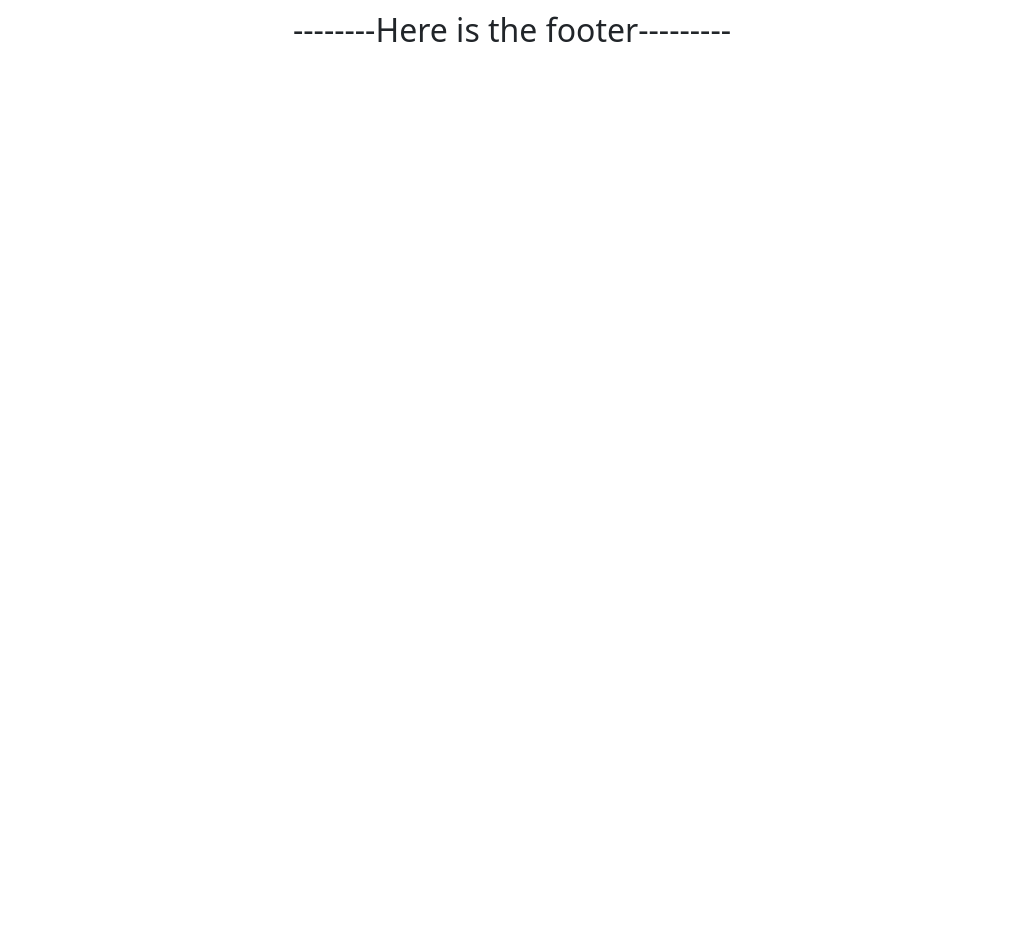
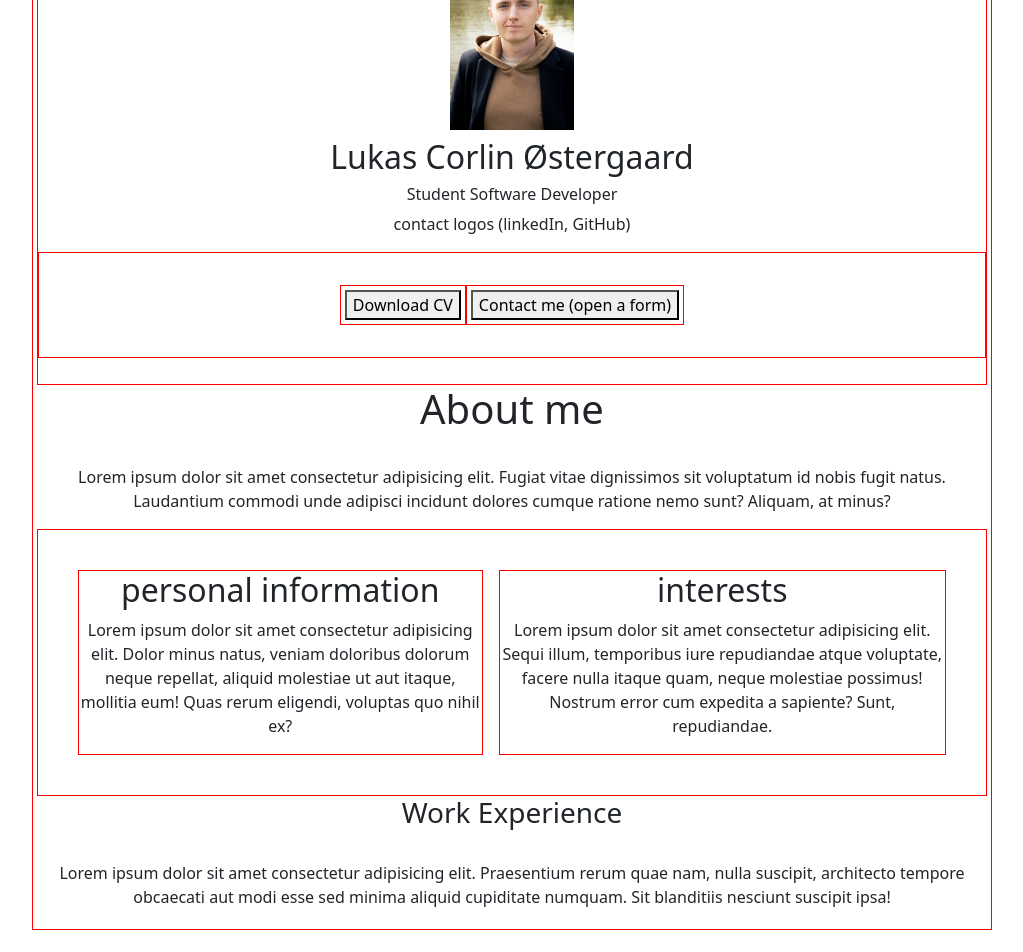
Before and after one commit to lubrozz/lubrozz.github.io, a React (Vite) app in the folder cv_web-page/: page / in a window 1280 px wide. Shown: the part 240-1192 px from the top of the page, without its empty margins (128-1151 px from the left). Before the commit the page ends 800 px from the top, so only its background shows below. Built offline with nearby package versions, Linux system fonts and the light colour scheme.

Commit message:
Added Sections for quickabout, aboutme and workexperience body of the page

```diff
--- a/cv_web-page/src/App.tsx
+++ b/cv_web-page/src/App.tsx
@@ -1,10 +1,13 @@
 /**
  * Starting the app with: npm run dev
  */
-import Alert from "./components/Alert";
+
 import { useState } from "react";
 import MainLayout from "./Layout/MainLayout";
 import NavBar from "./components/NavBar";
+import AboutMe from "./components/AboutMe";
+import WorkExperience from "./components/WorkExperience";
+import QuickAbout from "./components/QuickAbout";
 
 /**
  * --------The Alert--------
@@ -29,15 +32,13 @@ function App() {
    * useState is done to set the state of an element. It creates an array of two elements.
    * The initial state and a changing state. The initial state is set in the '()'.
    */
-  const [alertVisible, setAlertVisibility] = useState(false);
 
   return (
     <MainLayout>
-      {alertVisible && (
-        <Alert onClose={() => setAlertVisibility(false)}>An Alert </Alert>
-      )}
       <br></br>
-      <NavBar></NavBar>
+      <QuickAbout />
+      <AboutMe />
+      <WorkExperience />
     </MainLayout>
   );
 }
--- /dev/null
+++ b/cv_web-page/src/components/AboutMe.tsx
@@ -0,0 +1,43 @@
+import React from "react";
+import "../App.css";
+
+const AboutMe = () => {
+  return (
+    <>
+      <div id="about-me">
+        <div>
+          <h1>About me</h1>
+          <br />
+          <p>
+            Lorem ipsum dolor sit amet consectetur adipisicing elit. Fugiat
+            vitae dignissimos sit voluptatum id nobis fugit natus. Laudantium
+            commodi unde adipisci incidunt dolores cumque ratione nemo sunt?
+            Aliquam, at minus?
+          </p>
+        </div>
+        <div className="double-element" style={{ border: "1px solid red" }}>
+          <div style={{ border: "1px solid red", margin: "0.5rem" }}>
+            <h2>personal information</h2>
+            <p>
+              Lorem ipsum dolor sit amet consectetur adipisicing elit. Dolor
+              minus natus, veniam doloribus dolorum neque repellat, aliquid
+              molestiae ut aut itaque, mollitia eum! Quas rerum eligendi,
+              voluptas quo nihil ex?
+            </p>
+          </div>
+          <div style={{ border: "1px solid red", margin: "0.5rem" }}>
+            <h2>interests</h2>
+            <p>
+              Lorem ipsum dolor sit amet consectetur adipisicing elit. Sequi
+              illum, temporibus iure repudiandae atque voluptate, facere nulla
+              itaque quam, neque molestiae possimus! Nostrum error cum expedita
+              a sapiente? Sunt, repudiandae.
+            </p>
+          </div>
+        </div>
+      </div>
+    </>
+  );
+};
+
+export default AboutMe;
--- /dev/null
+++ b/cv_web-page/src/components/QuickAbout.tsx
@@ -0,0 +1,34 @@
+import React from "react";
+import "../App.css";
+import profilePic from "../assets/profil-pic.png";
+
+const QuickAbout = () => {
+  return (
+    <>
+      <div style={{ border: "1px solid red", height: "28rem" }}>
+        <img
+          src={profilePic}
+          alt="profile"
+          height={"200rem"}
+          style={{ padding: "0.5rem" }}
+        ></img>
+        <h2>Lukas Corlin Østergaard</h2>
+        <h6>Student Software Developer</h6>
+        <p>contact logos (linkedIn, GitHub)</p>
+        <div
+          className="double-element"
+          style={{ border: "1px solid red", justifyContent: "center" }}
+        >
+          <div style={{ border: "1px solid red", padding: "0.25rem" }}>
+            <button>Download CV</button>
+          </div>
+          <div style={{ border: "1px solid red", padding: "0.25rem" }}>
+            <button>Contact me (open a form)</button>
+          </div>
+        </div>
+      </div>
+    </>
+  );
+};
+
+export default QuickAbout;
--- /dev/null
+++ b/cv_web-page/src/components/WorkExperience.tsx
@@ -0,0 +1,21 @@
+import React from "react";
+import "../App.css";
+
+const WorkExperience = () => {
+  return (
+    <>
+      <div id="work-experience">
+        <h3>Work Experience</h3>
+        <br />
+        <p>
+          Lorem ipsum dolor sit amet consectetur adipisicing elit. Praesentium
+          rerum quae nam, nulla suscipit, architecto tempore obcaecati aut modi
+          esse sed minima aliquid cupiditate numquam. Sit blanditiis nesciunt
+          suscipit ipsa!
+        </p>
+      </div>
+    </>
+  );
+};
+
+export default WorkExperience;
```
Also changed, not shown: cv_web-page/src/assets/profil-pic.png (added).
